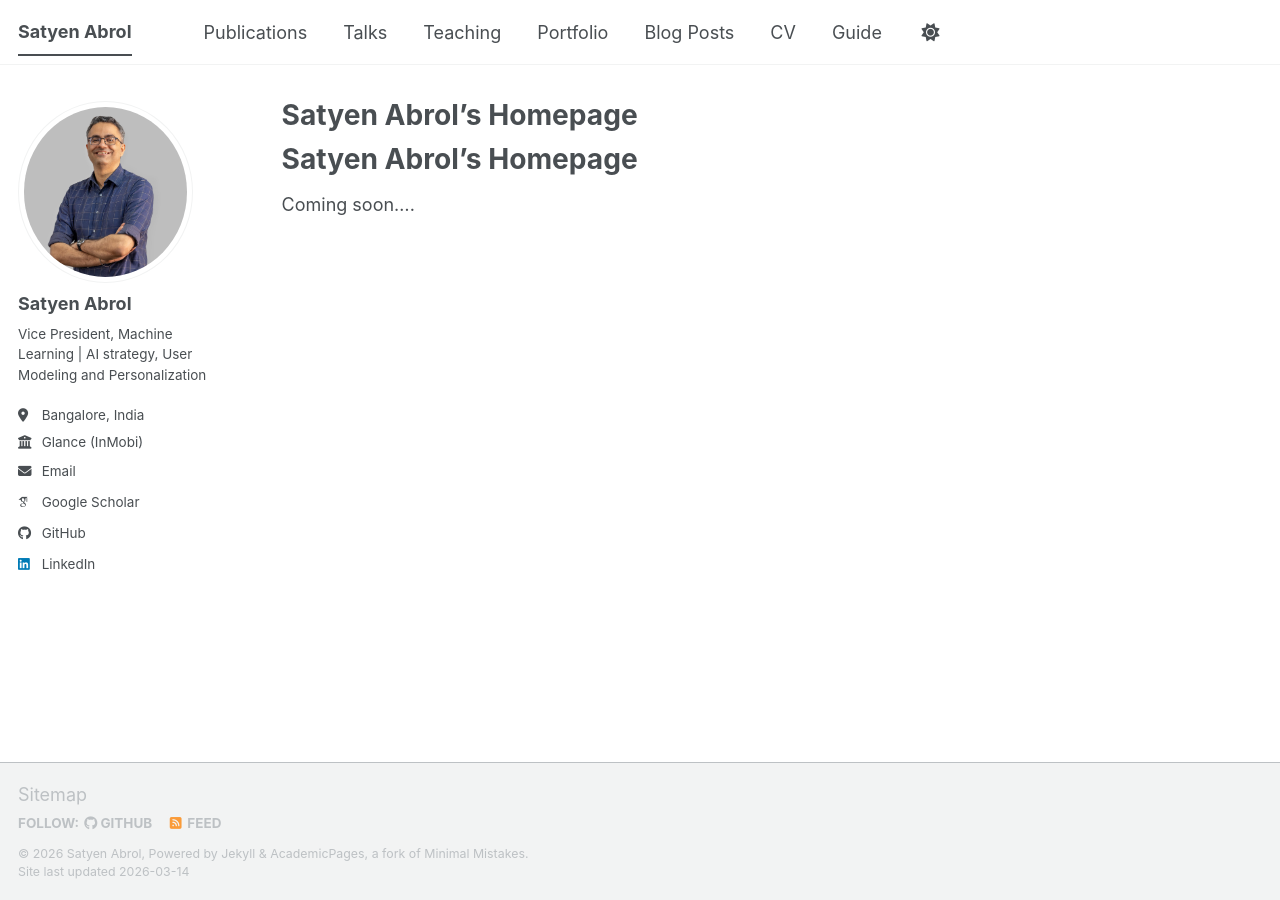
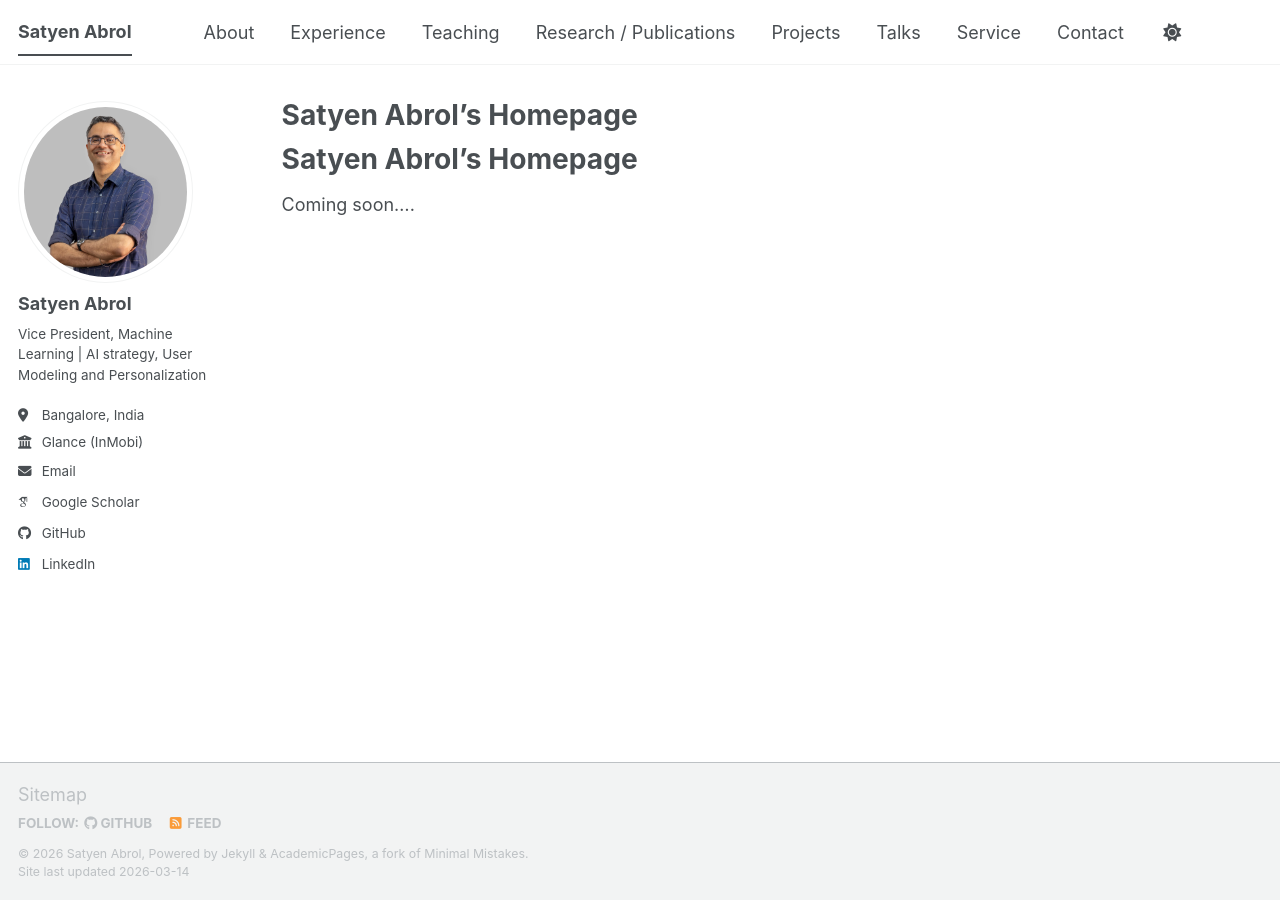
Before and after one commit to satyenabrol/satyenabrol.github.io, a Jekyll site: the page built from _pages/about.md, in a window 1280 px wide. Built offline with Jekyll 4.4.1, drawn with Linux system fonts in a browser that asks for light colours; some web fonts are replaced; a script bundle is joined from its source files by our own code; library files that are not in the unit come from our copies.

Commit message:
Update navigation.yml

```diff
--- a/_data/navigation.yml
+++ b/_data/navigation.yml
@@ -8,26 +8,26 @@
 #      Markdown formatted page while the second is generated using JSON.
 
 main:
-  - title: "Publications"
+  - title: "About"
+    url: /about/
+
+  - title: "Experience"
+    url: /experience/
+
+  - title: "Teaching"
+    url: /teaching/
+
+  - title: "Research / Publications"
     url: /publications/
+
+  - title: "Projects"
+    url: /projects/
 
   - title: "Talks"
     url: /talks/
 
-  - title: "Teaching"
-    url: /teaching/
+  - title: "Service"
+    url: /service/
 
-  - title: "Portfolio"
-    url: /portfolio/
-
-  - title: "Blog Posts"
-    url: /year-archive/
-
-  - title: "CV"
-    url: /cv/
-
-  # - title: "CV"
-  #   url: /cv-json/
-
-  - title: "Guide"
-    url: /markdown/
+  - title: "Contact"
+    url: /contact/
```
